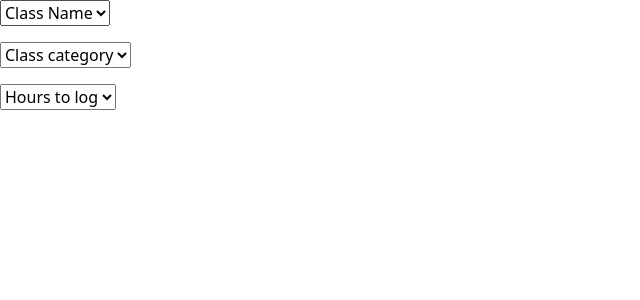
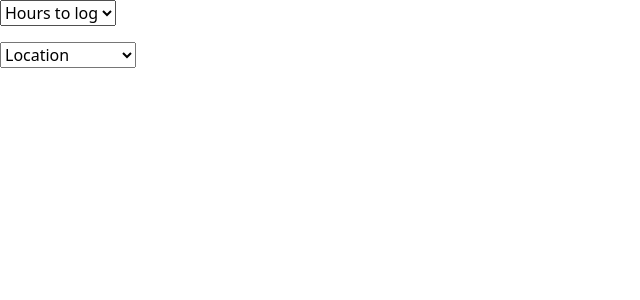
Before and after one commit to Sharion2023/Homeschool-tracker, a React (Create React App) app: page /AddHours in a window 1280 px wide. Shown: the top 300 px of the page, without its empty margins (0-640 px from the left). Built offline with nearby package versions, Linux system fonts and the light colour scheme.

Commit message:
Restructuring pages

```diff
--- a/src/App.js
+++ b/src/App.js
@@ -8,6 +8,7 @@ import AddHours from './Pages/AddHours';
 import Home from './Pages/Home';
 import CurrentHours from './Pages/CurrentHours';
 import { Link } from 'react-router-dom';
+import AddNewClass from './Pages/AddNewClass';
 /*import ReactDOM from 'react-dom'
 import { library } from '@fortawesome/fontawesome-svg-core'
 import { all } from '@awesome.me/kit-KIT_CODE/icons'
@@ -24,6 +25,7 @@ function App() {
             <Route path='/' element = {<Home />} />
             <Route path= '/AddHours' element = {<AddHours/>} />
             <Route path= '/CurrentHours' element = {<CurrentHours/>} />
+            <Route path= '/AddNewClass' element = {<AddNewClass/>} />
           </Routes>
         </Router>
 
--- a/src/Pages/AddHours.js
+++ b/src/Pages/AddHours.js
@@ -1,23 +1,7 @@
 export default function AddHours () {
     return (
         <form>
-            <div className="form-group">
-                <select class="custom-select custom-select-lg mb-3">
-                <option selected>Class Name</option>
-                <option value="1">One</option>
-                <option value="2">Two</option>
-                <option value="3">Three</option>
-                </select>
-            </div>
 
-            <div className="form-group">
-                <select class="custom-select custom-select-lg mb-3">
-                <option selected>Class category</option>
-                <option value="1">One</option>
-                <option value="2">Two</option>
-                <option value="3">Three</option>
-                </select>
-            </div>
 
             <div className="form-group">
                 <select class="custom-select custom-select-lg mb-3">
@@ -27,6 +11,14 @@ export default function AddHours () {
                 <option value="3">Three</option>
                 </select>
             </div>
+
+            <div className="form-group">
+                <select class="custom-select custom-select-lg mb-3">
+                <option selected>Location</option>
+                <option value="1">Home Location</option>
+                <option value="2">Other</option>
+                </select>
+            </div>
         </form>
 
 
--- /dev/null
+++ b/src/Pages/AddNewClass.js
@@ -0,0 +1,21 @@
+export default function AddNewClass () {
+    <form>
+        <div class="form-group">
+                <label for="formGroupExampleInput">Example label</label>
+                <input type="text" class="form-control" id="formGroupExampleInput" placeholder="Input class name"></input>
+        </div>
+
+        <div className="form-group">
+                <select class="custom-select custom-select-lg mb-3">
+                <option selected>Class category</option>
+                <option value="1">Math</option>
+                <option value="2">Reading</option>
+                <option value="3">Social Studies</option>
+                <option value="4">Science</option>
+                <option value="5">Language Arts</option>
+                <option value="6">Elective</option>
+                </select>
+        </div>
+
+    </form>
+}
--- a/src/Pages/CurrentHours.js
+++ b/src/Pages/CurrentHours.js
@@ -3,6 +3,9 @@ export default function CurrentHours () {
     return(
     <>
         <p>Your current hours displayed</p>
+        <p>Cumulative Hours: </p>
+        <p>Core Hours: </p>
+        <p>Regular Location Hours: </p>
     </>
     )
 }
--- a/src/Pages/Home.js
+++ b/src/Pages/Home.js
@@ -1,3 +1,5 @@
+import React from "react"
+
  export default function Home()  {
     return(
         <>
@@ -10,10 +12,12 @@
           </h1>
     </div>
 
+    <section>
+
     <div className='container'>
 
     <form class="form-inline" action="/action_page.php">
-      <div class="form-group">
+      <div class="form-control">
 
 
         <a className='btn btn-lg btn primary' href='/CurrentHours' role='button'>
@@ -24,9 +28,14 @@
         <button type="button">Add Hours</button>
         </a>
 
+        <a className='btn btn-lg btn primary' href='/AddNewClass' role='button'>
+        <button type="button">Add New Class</button>
+        </a>
+
       </div>
     </form>
     </div>
+    </section>
     </>
     )
 }
```
Lines whose indentation alone changed are shown as unchanged.
